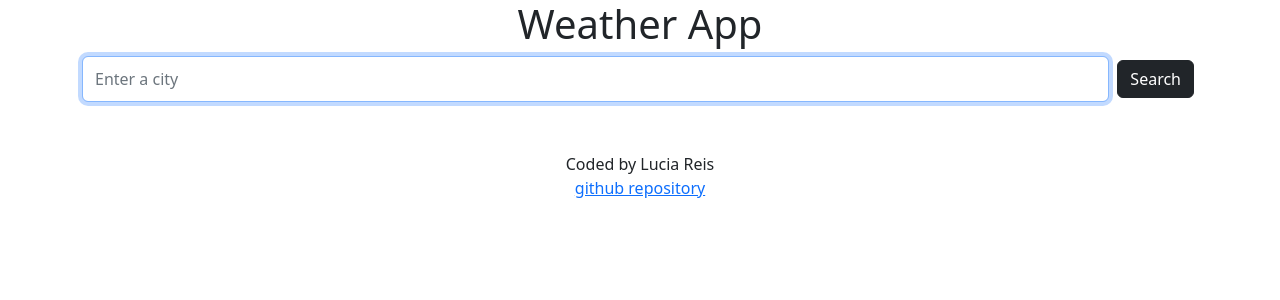
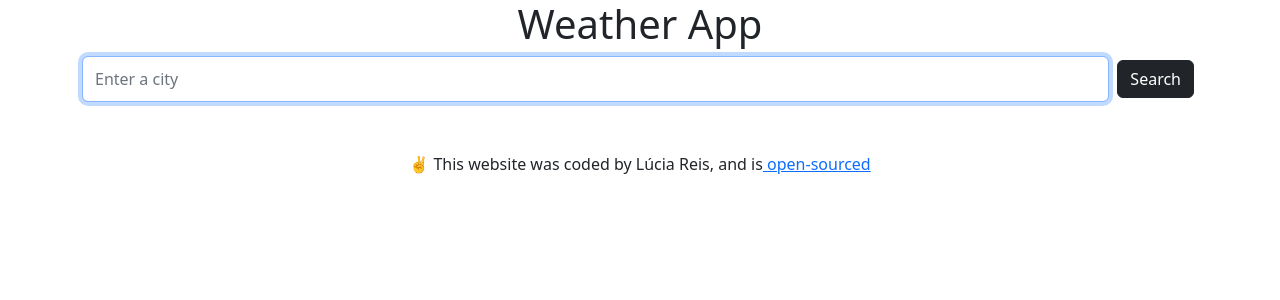
Before and after one commit to larevolucia/react-weather, a React (Create React App) app: page / in a window 1280 px wide. Shown: the top 300 px of the page. Built offline with nearby package versions, Linux system fonts and the light colour scheme.

Commit message:
update footer

```diff
--- a/public/index.html
+++ b/public/index.html
@@ -8,6 +8,7 @@
       name="description"
       content="Web site created using create-react-app"
     />
+
     <link rel="manifest" href="%PUBLIC_URL%/manifest.json" />
 
     <title>React Weather App</title>
--- a/src/Footer.css
+++ b/src/Footer.css
@@ -1,3 +1,12 @@
 footer {
   margin-top: 50px;
 }
+.social-links {
+  text-align: center;
+  display: block;
+  font-size: 20px;
+  margin: 20px 0;
+}
+.social-links a {
+  margin: 10px 8px;
+}
--- a/src/Footer.js
+++ b/src/Footer.js
@@ -3,11 +3,16 @@ import "./Footer.css";
 
 export default function Footer() {
   return (
-    <footer className="FooterS">
-      Coded by Lucia Reis
-      <div>
-        <a href="https://github.com/larevolucia/react-weather">
-          github repository
+    <footer className="Footer">
+      <div className="text-center mt-3">
+        ✌️ This website was coded by Lúcia Reis, and is
+        <a
+          href="https://github.com/larevolucia/react-weather"
+          target="_blank"
+          title="Github Repository"
+        >
+          {" "}
+          open-sourced
         </a>
       </div>
     </footer>
--- a/src/WeatherInfo.js
+++ b/src/WeatherInfo.js
@@ -1,28 +1,12 @@
-import React, { useState } from "react";
+import React from "react";
 import "./WeatherInfo.css";
 
 export default function WeatherInfo(props) {
-  const [unit, setUnit] = useState("metric");
-  function changeToImperial(event) {
-    event.preventDefault();
-    setUnit("imperial");
-  }
-
-  function changeToMetric(event) {
-    event.preventDefault();
-    setUnit("metric");
-  }
-  if (unit === "metric") {
   return (
     <div className="WeatherInfo row">
       <div className="col-6">
         <span className="temp-current">{Math.round(props.celsius)}</span>
-          <span className="unit">
-            °C |{" "}
-            <a href="/" onClick={changeToImperial}>
-              °F
-            </a>
-          </span>
+        <span className="unit">°C</span>
       </div>
       <div className="col-6">
         <ul className="mt-2">
@@ -33,29 +17,4 @@ export default function WeatherInfo(props) {
       </div>
     </div>
   );
-  } else {
-    let fahrenheitTemp = Math.round((props.celsius * 9) / 5 + 32);
-    let windImperial = Math.round(props.wind / 1.609);
-    return (
-      <div className="WeatherInfo row">
-        <div className="col-6">
-          <span className="temp-current">{fahrenheitTemp}</span>
-          <span className="unit">
-            <a href="/" alt="Fahrenheit" onClick={changeToMetric}>
-              °C
-            </a>{" "}
-            | °F
-          </span>
-        </div>
-
-        <div className="col-6">
-          <ul className="mt-2">
-            <li className="text-capitalize">{props.description}</li>
-            <li>Wind: {windImperial} mph</li>
-            <li>Humidity: {props.humidity}%</li>
-          </ul>
-        </div>
-      </div>
-    );
 }
-}
```
Lines whose indentation alone changed are shown as unchanged.
